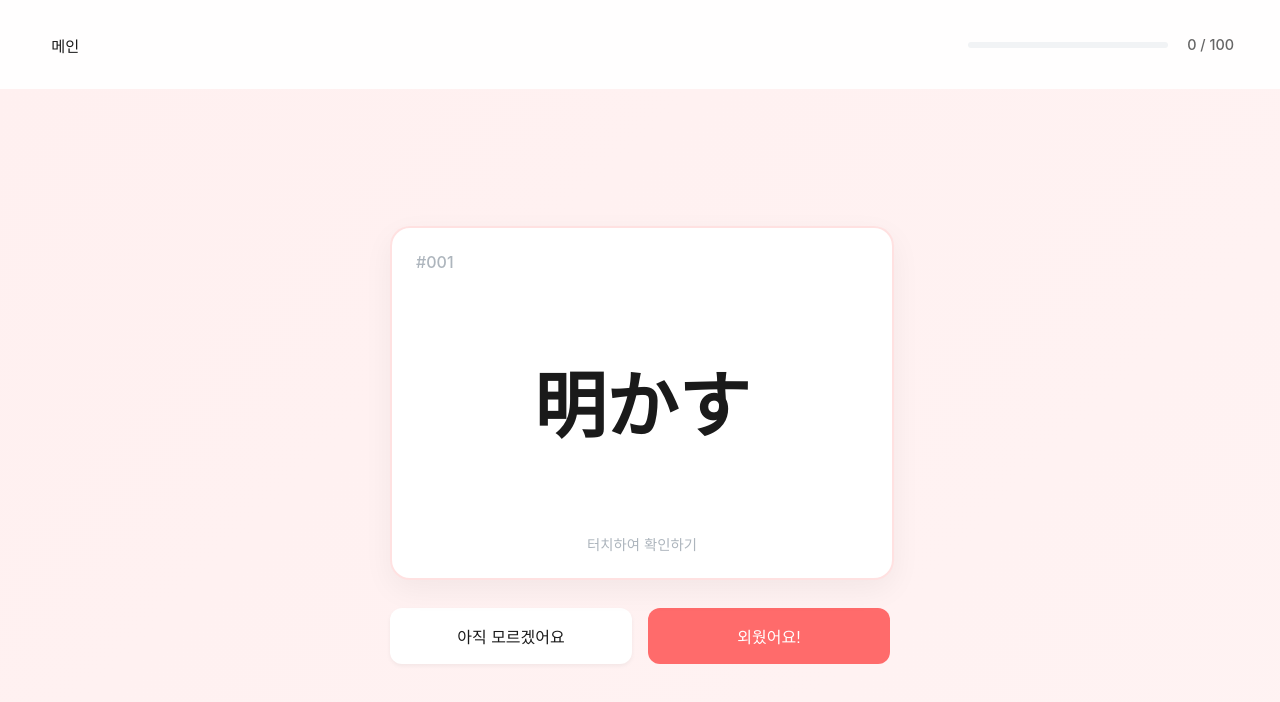
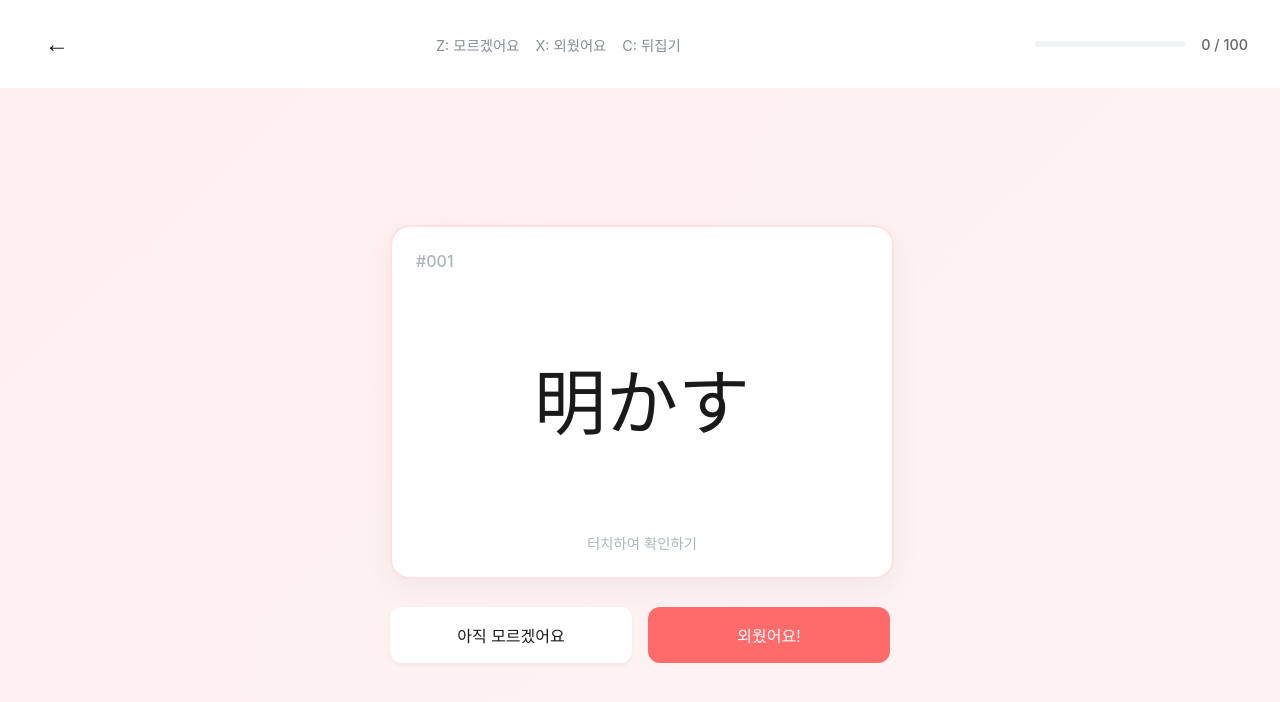
Before and after one commit to CobyApp/Japanese-Study, a React (Create React App) app: page /study/n1/001-100 in a window 1280 px wide. Shown: the top 702 px of the page. Built offline with nearby package versions, Linux system fonts and the light colour scheme.

Commit message:
[FEAT] 키보드 추가

```diff
--- a/public/n1/001-100.json
+++ b/public/n1/001-100.json
@@ -218,7 +218,7 @@
   {
     "id": "037",
     "kanji": "食い違う",
-    "hiragana": "ちがう",
+    "hiragana": "くいちがう",
     "meaning": "(의견)이 엇갈리다"
   },
   {
--- a/public/n3/001-100.json
+++ b/public/n3/001-100.json
@@ -63,7 +63,7 @@
     "id": "011",
     "kanji": "受け取る",
     "hiragana": "うけとる",
-    "meaning": "수취하다, 받다 か행"
+    "meaning": "수취하다, 받다"
   },
   {
     "id": "012",
--- a/src/components/VocabStudy.css
+++ b/src/components/VocabStudy.css
@@ -33,12 +33,16 @@
   color: #1a1a1a;
   background: none;
   border: none;
-  font-size: 0.95rem;
+  font-size: 1.5rem;
   cursor: pointer;
-  padding: 0.6rem 1.2rem;
+  padding: 0.5rem 0.8rem;
   border-radius: 8px;
   transition: all 0.2s ease;
   font-weight: 500;
+  line-height: 1;
+  display: flex;
+  align-items: center;
+  justify-content: center;
 }
 
 .back-link:hover {
@@ -49,11 +53,10 @@
   display: flex;
   align-items: center;
   gap: 1rem;
-  min-width: 280px;
 }
 
 .progress-bar {
-  width: 200px;
+  width: 150px;
   height: 6px;
   background: #f1f3f5;
   border-radius: 3px;
@@ -73,7 +76,8 @@
   color: #666;
   font-size: 0.9rem;
   font-weight: 500;
-  min-width: 50px;
+  white-space: nowrap;
+  min-width: 45px;
   text-align: right;
 }
 
@@ -92,6 +96,7 @@
   max-width: 500px;
   height: 350px;
   perspective: 1000px;
+  position: relative;
 }
 
 .card {
@@ -99,8 +104,8 @@
   height: 100%;
   position: relative;
   cursor: pointer;
-  transition: transform 0.6s;
   transform-style: preserve-3d;
+  transition: transform 0.6s cubic-bezier(0.4, 0, 0.2, 1);
 }
 
 .card.is-flipped {
@@ -122,6 +127,18 @@
   box-shadow: 0 10px 30px rgba(0, 0, 0, 0.05);
 }
 
+.card-front, .card-back {
+  width: 100%;
+  height: 100%;
+  position: absolute;
+  top: 0;
+  left: 0;
+}
+
+.card-back {
+  transform: rotateY(180deg);
+}
+
 .vocab-study[data-level="n1"] .card-face {
   border: 2px solid rgba(255, 107, 107, 0.2);
 }
@@ -134,13 +151,22 @@
   border: 2px solid rgba(81, 207, 102, 0.2);
 }
 
-.card-front {
-  background: white;
-}
-
-.card-back {
-  background: #fafafa;
-  transform: rotateY(180deg);
+.card-word {
+  font-family: 'M PLUS Rounded 1c', sans-serif;
+  font-size: 4.5rem;
+  color: #1a1a1a;
+  font-weight: 400;
+  -webkit-font-smoothing: antialiased;
+  -moz-osx-font-smoothing: grayscale;
+  margin: 0;
+  padding: 0;
+  text-align: center;
+  line-height: 1.2;
+  transform: translate3d(0, 0, 0);
+  -webkit-transform: translate3d(0, 0, 0);
+  perspective: 1000px;
+  -webkit-perspective: 1000px;
+  will-change: auto;
 }
 
 .card-number {
@@ -150,17 +176,18 @@
   font-size: 1rem;
   color: #adb5bd;
   font-weight: 500;
+  z-index: 1;
 }
 
-.card-word {
-  font-family: 'M PLUS Rounded 1c', sans-serif;
-  font-size: 4.5rem;
-  color: #1a1a1a;
-  font-weight: 700;
-  -webkit-font-smoothing: antialiased;
-  -moz-osx-font-smoothing: grayscale;
-  transform: translateZ(0);
-  backface-visibility: hidden;
+.card-hint {
+  position: absolute;
+  bottom: 1.5rem;
+  left: 0;
+  right: 0;
+  text-align: center;
+  font-size: 0.9rem;
+  color: #adb5bd;
+  z-index: 1;
 }
 
 .card-reading {
@@ -173,16 +200,6 @@
 .card-meaning {
   font-size: 1.8rem;
   color: #1a1a1a;
-}
-
-.card-hint {
-  position: absolute;
-  bottom: 1.5rem;
-  left: 0;
-  right: 0;
-  text-align: center;
-  font-size: 0.9rem;
-  color: #adb5bd;
 }
 
 .answer-buttons {
@@ -393,4 +410,46 @@
   .card-word {
     font-size: 3.5rem;
   }
+
+  .study-header {
+    padding: 1rem;
+  }
+
+  .back-link {
+    font-size: 1.3rem;
+    padding: 0.4rem 0.7rem;
+  }
+
+  .progress-bar {
+    width: 100px;
+  }
+
+  .progress-text {
+    font-size: 0.85rem;
+  }
 }
+
+.keyboard-shortcuts {
+  display: none;  /* 기본적으로 숨김 */
+  gap: 1rem;
+  color: #868e96;
+  font-size: 0.9rem;
+  margin: 0 1rem;
+}
+
+.keyboard-shortcuts span {
+  white-space: nowrap;
+}
+
+/* 데스크탑에서만 표시 */
+@media (min-width: 768px) {
+  .keyboard-shortcuts {
+    display: flex;
+  }
+}
+
+@media (max-width: 768px) {
+  .study-header {
+    justify-content: space-between;
+  }
+}
--- a/src/components/VocabStudy.js
+++ b/src/components/VocabStudy.js
@@ -1,4 +1,4 @@
-import React, { useState, useEffect } from 'react';
+import React, { useState, useEffect, useCallback } from 'react';
 import { useParams, useNavigate } from 'react-router-dom';
 import './VocabStudy.css';
 
@@ -14,49 +14,13 @@ function VocabStudy() {
   const [wordStats, setWordStats] = useState({});
   const [mostMissedWords, setMostMissedWords] = useState([]);
 
-  useEffect(() => {
-    async function loadWords() {
-      try {
-        const response = await fetch(`/${level}/${section}.json`);
-        const data = await response.json();
-        setWords(data);
-        setRemainingWords(data);
-        if (data.length > 0) {
-          setCurrentWord(data[0]);
-        }
-      } catch (error) {
-        console.error('Error loading words:', error);
-      }
-    }
-    loadWords();
-  }, [level, section]);
+  const handleFlip = useCallback(() => {
+    setIsFlipped(!isFlipped);
+  }, [isFlipped]);
 
-  const handleKnown = () => {
-    setMasteredCount(prev => prev + 1);
-    moveToNextWord(true);
-  };
+  const moveToNextWord = useCallback((wasKnown) => {
+    if (!currentWord) return;
 
-  const handleUnknown = () => {
-    setWordStats(prev => ({
-      ...prev,
-      [currentWord.id]: (prev[currentWord.id] || 0) + 1
-    }));
-    moveToNextWord(false);
-  };
-
-  const getMostMissedWords = () => {
-    const sortedWords = Object.entries(wordStats)
-      .map(([id, count]) => ({
-        word: words.find(w => w.id === id),
-        missCount: count
-      }))
-      .sort((a, b) => b.missCount - a.missCount)
-      .slice(0, 6);
-
-    setMostMissedWords(sortedWords);
-  };
-
-  const moveToNextWord = (wasKnown) => {
     setIsFlipped(false);
 
     const currentIndex = remainingWords.findIndex(w => w.id === currentWord.id);
@@ -79,10 +43,75 @@ function VocabStudy() {
 
     setRemainingWords(newRemainingWords);
     setCurrentWord(newRemainingWords[0]);
-  };
+  }, [currentWord, remainingWords, masteredCount, words.length]);
 
-  const handleFlip = () => {
-    setIsFlipped(!isFlipped);
+  const handleKnown = useCallback(() => {
+    setMasteredCount(prev => prev + 1);
+    moveToNextWord(true);
+  }, [moveToNextWord]);
+
+  const handleUnknown = useCallback(() => {
+    if (!currentWord) return;
+
+    setWordStats(prev => ({
+      ...prev,
+      [currentWord.id]: (prev[currentWord.id] || 0) + 1
+    }));
+    moveToNextWord(false);
+  }, [currentWord, moveToNextWord]);
+
+  useEffect(() => {
+    async function loadWords() {
+      try {
+        const response = await fetch(`/${level}/${section}.json`);
+        const data = await response.json();
+        setWords(data);
+        setRemainingWords(data);
+        if (data.length > 0) {
+          setCurrentWord(data[0]);
+        }
+      } catch (error) {
+        console.error('Error loading words:', error);
+      }
+    }
+    loadWords();
+  }, [level, section]);
+
+  useEffect(() => {
+    function handleKeyPress(event) {
+      if (completed || !currentWord) return;
+
+      switch(event.key.toLowerCase()) {
+        case 'z':
+          handleUnknown();
+          break;
+        case 'x':
+          handleKnown();
+          break;
+        case 'c':
+          handleFlip();
+          break;
+        default:
+          break;
+      }
+    }
+
+    window.addEventListener('keydown', handleKeyPress);
+    return () => {
+      window.removeEventListener('keydown', handleKeyPress);
+    };
+  }, [completed, currentWord, handleKnown, handleUnknown, handleFlip]);
+
+  const getMostMissedWords = () => {
+    const sortedWords = Object.entries(wordStats)
+      .map(([id, count]) => ({
+        word: words.find(w => w.id === id),
+        missCount: count
+      }))
+      .sort((a, b) => b.missCount - a.missCount)
+      .slice(0, 6);
+
+    setMostMissedWords(sortedWords);
   };
 
   if (!words.length || !currentWord) {
@@ -143,8 +172,13 @@ function VocabStudy() {
     <div className="vocab-study" data-level={level}>
       <header className="study-header">
         <button className="back-link" onClick={() => navigate('/')}>
-          메인
+          ←
         </button>
+        <div className="keyboard-shortcuts">
+          <span>Z: 모르겠어요</span>
+          <span>X: 외웠어요</span>
+          <span>C: 뒤집기</span>
+        </div>
         <div className="progress-info">
           <div className="progress-bar">
             <div
```
